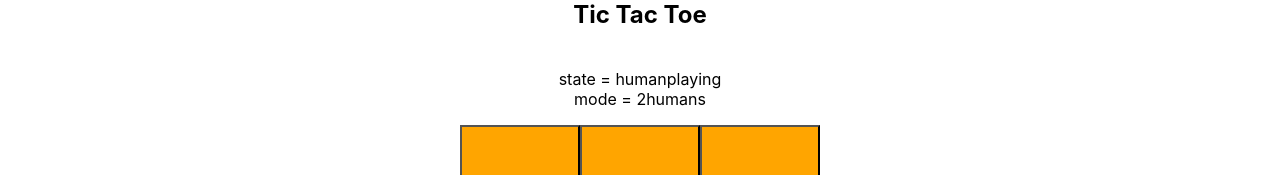
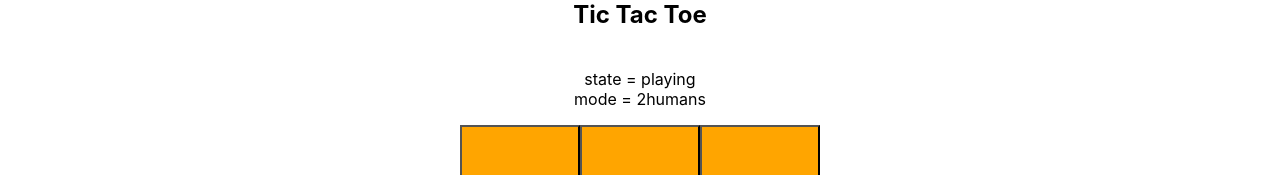
Before and after one commit to LinuxFan2718/tictactoe, a React (Create React App) app: page / in a window 1280 px wide. Both pictures are taken after a click on the element "2 human players.". Shown: the top 175 px of the page. Built offline with nearby package versions, Linux system fonts and the light colour scheme; the HTML template or start-up script is replaced by a standard one.

Commit message:
bot is still overzealous

```diff
--- a/src/Board.js
+++ b/src/Board.js
@@ -21,7 +21,7 @@ function Board({gameState, setGameState, gameMode, board, setBoard}) {
     console.log('playersRef', playersRef);
     console.log('currentPlayer', currentPlayer);
     console.log('board', board)
-    if(playersRef.current[currentPlayer] === 'human') {
+    if(gameState === 'playing' && playersRef.current[currentPlayer] === 'human') {
       if (board[row][col] === null) {
         let newBoard = [...board];
         newBoard[row][col] = letter[currentPlayer];
@@ -34,7 +34,7 @@ function Board({gameState, setGameState, gameMode, board, setBoard}) {
   }
 
   useEffect(() => {
-    if (playersRef.current[currentPlayer] === 'bot') {
+    if (gameState === 'playing' && playersRef.current[currentPlayer] === 'bot') {
       let [row, col] = random_bot(board);
       let newBoard = [...board];
       newBoard[row][col] = letter[currentPlayer];
@@ -42,7 +42,7 @@ function Board({gameState, setGameState, gameMode, board, setBoard}) {
       setBoard(newBoard);
       setCurrentPlayer((currentPlayer + 1) % 2);
     }
-  }, [board, setBoard, currentPlayer, playersRef, letter])
+  }, [board, setBoard, currentPlayer, playersRef, letter, gameState])
 
 
   useEffect(() => {
--- a/src/TicTacToeGame.js
+++ b/src/TicTacToeGame.js
@@ -4,18 +4,9 @@ import { useState, useEffect, useMemo } from 'react';
 
 function TicTacToeGame({ gameMode, setGameMode }) {
   const determineInitialState = () => {
-    switch(gameMode) {
-      case '2humans':
-      case 'player1human':
-        return 'humanplaying';
-      case 'player2human':
-      case '2bots':
-        return 'botplaying';
-      default:
-        return 'humanplaying';
-    }
+    return 'playing'
   }
-  // 'humanplaying', 'botplaying', 'X won', 'O won', 'draw'
+  // 'playing', 'playing', 'X won', 'O won', 'draw'
   const [gameState, setGameState] = useState(determineInitialState());
   const emptyBoard = useMemo(() => [
     [null, null, null],
```
